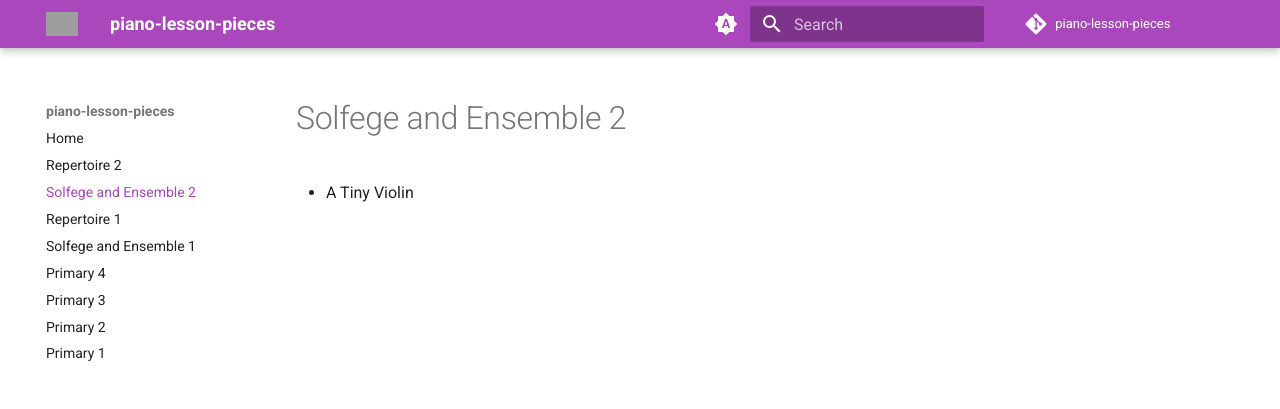
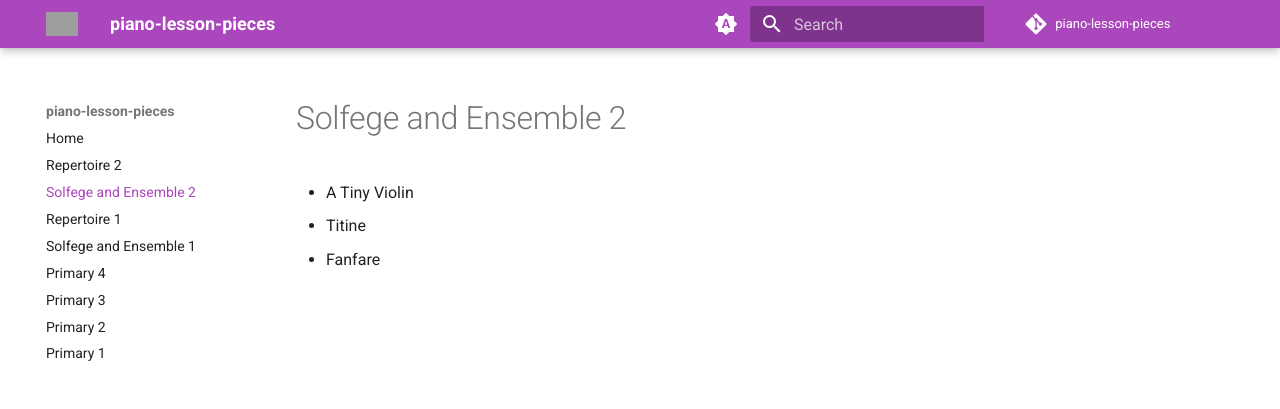
Before and after one commit to cutiepie-kitty-ada/piano-lesson-pieces, an MkDocs documentation site: the page built from docs/solfege-and-ensemble2.md, in a window 1280 px wide. Shown: the top 409 px of the page. Built offline with MkDocs 1.6.1 and Material for MkDocs 9.7.7, drawn with Linux system fonts in a browser that asks for light colours; comment, search, counter and statistics services are not loaded; grey boxes are pictures that could not be loaded.

Commit message:
Update solfege-and-ensemble2.md

```diff
--- a/docs/solfege-and-ensemble2.md
+++ b/docs/solfege-and-ensemble2.md
@@ -1,3 +1,5 @@
 # Solfege and Ensemble 2
 
 - A Tiny Violin
+- Titine
+- Fanfare
```
